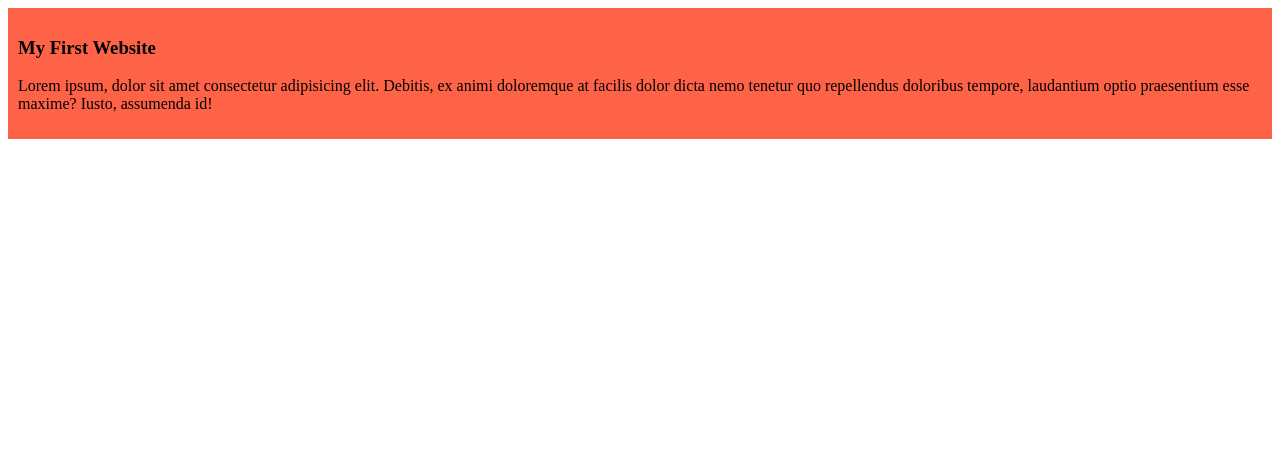
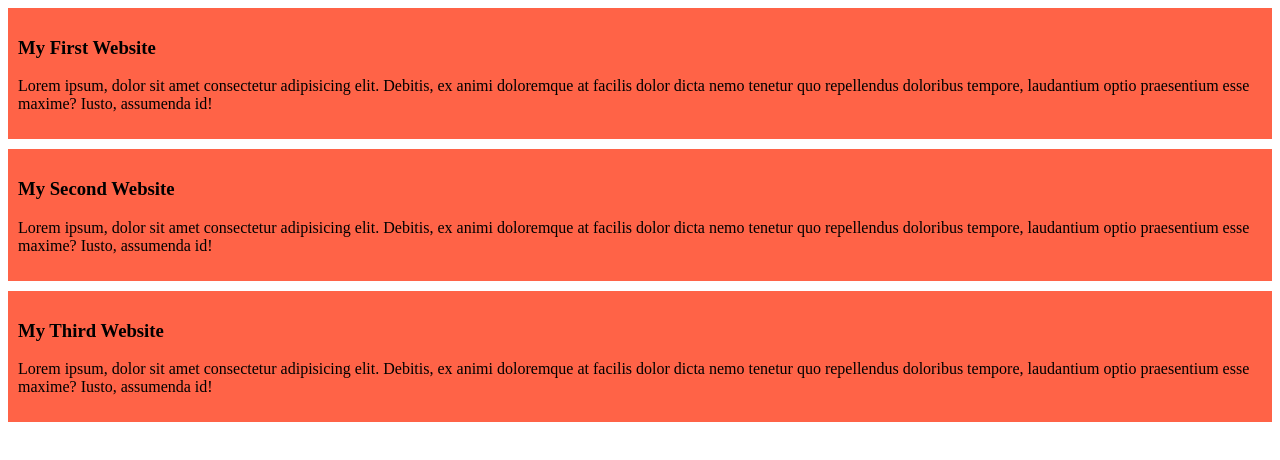
Before and after one commit to farhanrahid8/my-simple-website, a plain HTML site: page index.html in a window 1280 px wide. Drawn offline with Linux system fonts and the light colour scheme.

Commit message:
added the second and the third blog

```diff
--- a/index.html
+++ b/index.html
@@ -11,6 +11,14 @@
         <h3>My First Website</h3>
         <p>Lorem ipsum, dolor sit amet consectetur adipisicing elit. Debitis, ex animi doloremque at facilis dolor dicta nemo tenetur quo repellendus doloribus tempore, laudantium optio praesentium esse maxime? Iusto, assumenda id!</p>
     </div>
+    <div>
+        <h3>My Second Website</h3>
+        <p>Lorem ipsum, dolor sit amet consectetur adipisicing elit. Debitis, ex animi doloremque at facilis dolor dicta nemo tenetur quo repellendus doloribus tempore, laudantium optio praesentium esse maxime? Iusto, assumenda id!</p>
+    </div>
+    <div>
+        <h3>My Third Website</h3>
+        <p>Lorem ipsum, dolor sit amet consectetur adipisicing elit. Debitis, ex animi doloremque at facilis dolor dicta nemo tenetur quo repellendus doloribus tempore, laudantium optio praesentium esse maxime? Iusto, assumenda id!</p>
+    </div>
 
 </body>
 </html>
--- a/style/blog.css
+++ b/style/blog.css
@@ -1,4 +1,5 @@
 div{
     background-color: tomato;
     padding: 10px;
+    margin-bottom: 10px;
 }
```
